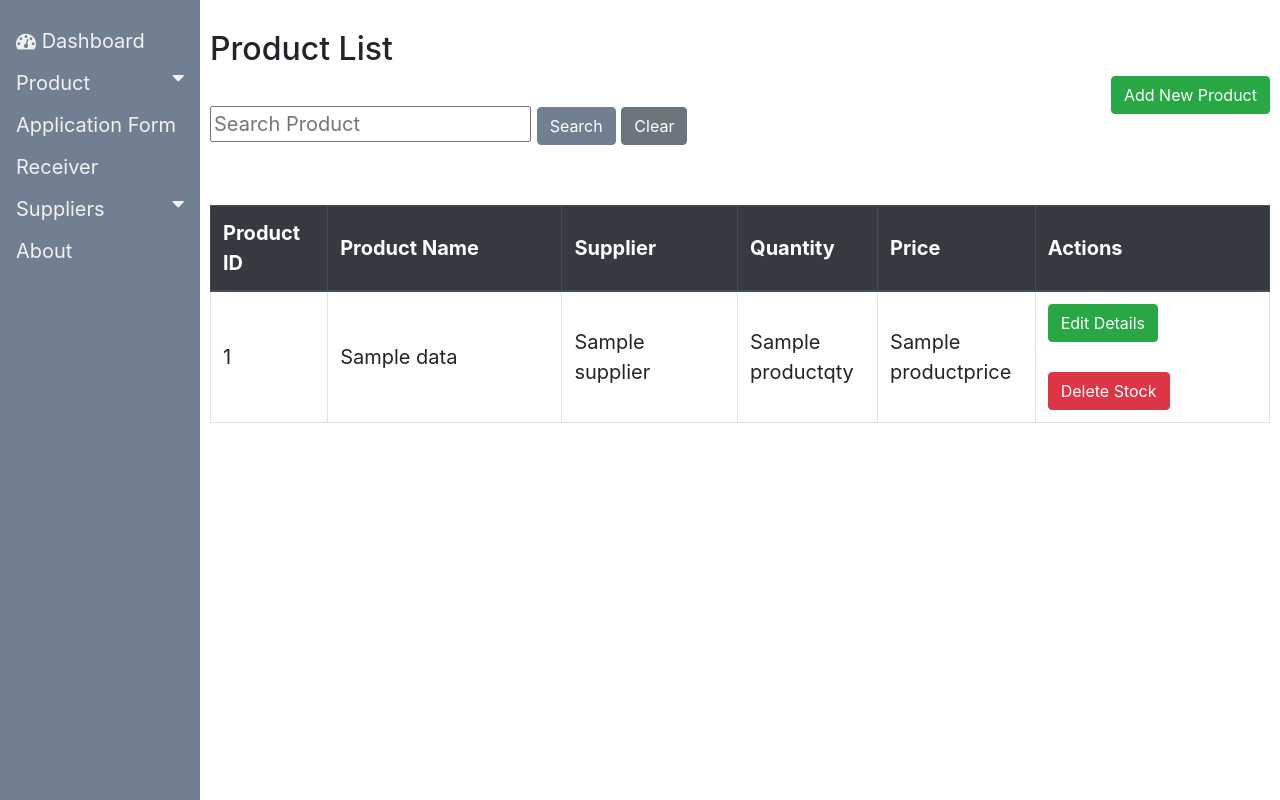
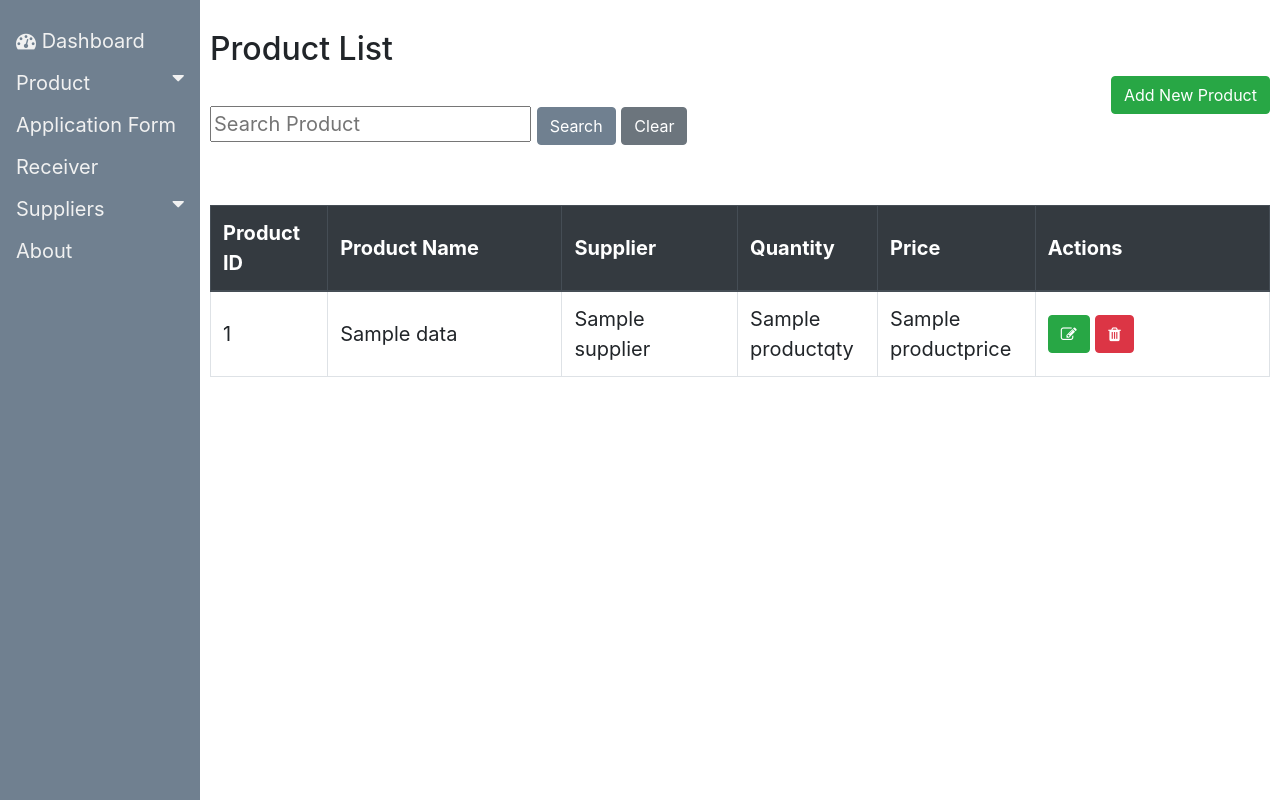
Before and after one commit to zaeskye/InventoryManagementSystem, a Django app: template inventory/templates/product.html in a window 1280 px wide. Run offline with Django 3.2, Linux system fonts and the light colour scheme; the template is opened without the code that fills it: most values are stand-ins (such as "Sample title", 1, 10 or a date in 2020); some libraries are stand-ins or nearby versions.

Commit message:
add new icon for edit and delete

```diff
--- a/inventory/templates/product.html
+++ b/inventory/templates/product.html
@@ -73,8 +73,8 @@
                         <td class="align-middle">{{data.productqty}}</td>
                         <td class="align-middle">{{data.productprice}}</td>
                         <td class="align-middle">
-                            <a href="edit_product/{{data.productid}}" class="btn btn-success">Edit Details</a> <br><br>
-                            <a href="delete_product/{{data.productid}}" class="btn btn-danger">Delete Stock</a>
+                            <a href="edit_product/{{data.productid}}" class="btn btn-success"><i class="fa fa-edit"></i></a>
+                            <a href="delete_product/{{data.productid}}" class="btn btn-danger"><i class="fa fa-trash"></i></a>
                         </td>
                     </tr>
                     {% endfor %}
@@ -88,8 +88,8 @@
                                 <td>{{ product.productqty }}</td>
                                 <td>{{ product.productprice }}</td>
                                 <td>
-                                    <a href="edit_product/{{data.productid}}" class="btn btn-success">Edit Details</a> <br><br>
-                                    <a href="delete_product/{{data.productid}}" class="btn btn-danger">Delete Stock</a>
+                                    <a href="edit_product/{{data.productid}}" class="btn btn-success"><i class="fa fa-edit"></i></a>
+                                    <a href="delete_product/{{data.productid}}" class="btn btn-danger"><i class="fa fa-trash"></i></a>
                                 </td>
                             </tr>
                         {% endfor %}
--- a/inventory/templates/receiver.html
+++ b/inventory/templates/receiver.html
@@ -69,7 +69,7 @@
                         <td class="align-middle">{{data.receivedate}}</td>
                         <td class="align-middle">{{data.receivestatus}}</td>
                         <td class="align-middle">
-                            <a href="edit_receiver/{{data.receiverid}}" class="btn btn-success">Edit Details</a>
+                            <a href="edit_receiver/{{data.receiverid}}" class="btn btn-success"><i class="fa fa-edit"></i></a>
                         </td>
                     </tr>
                     {% endfor %}
--- a/inventory/templates/supplier.html
+++ b/inventory/templates/supplier.html
@@ -73,8 +73,8 @@
                         <td class="align-middle">{{data.supplieremail}}</td>
                         <td class="align-middle">{{data.supplieraddress}}</td>
                         <td class="align-middle">
-                            <a href="edit_supplier/{{data.supplierid}}" class="btn btn-success">Edit Details</a>&nbsp;
-                            <a href="delete_supplier/{{data.supplierid}}" class="btn btn-danger">Delete Supplier</a>
+                            <a href="edit_supplier/{{data.supplierid}}" class="btn btn-success"><i class="fa fa-edit"></i></a>&nbsp;
+                            <a href="delete_supplier/{{data.supplierid}}" class="btn btn-danger"><i class="fa fa-trash"></i></a>
                         </td>
                     </tr>
                     {% endfor %}
```
